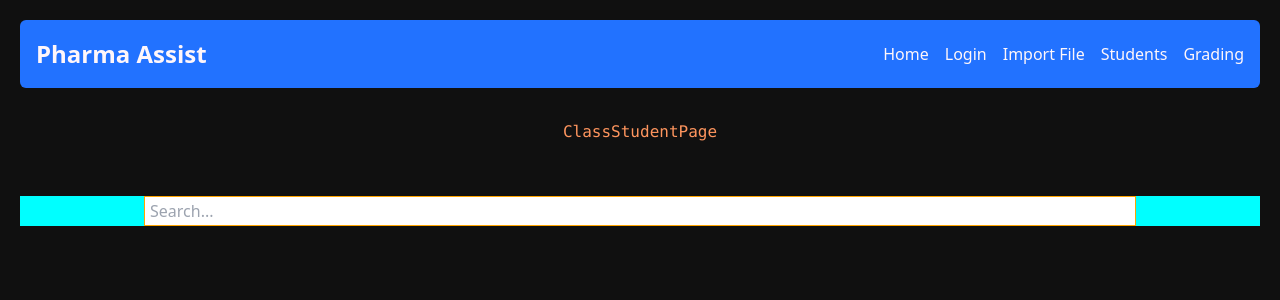
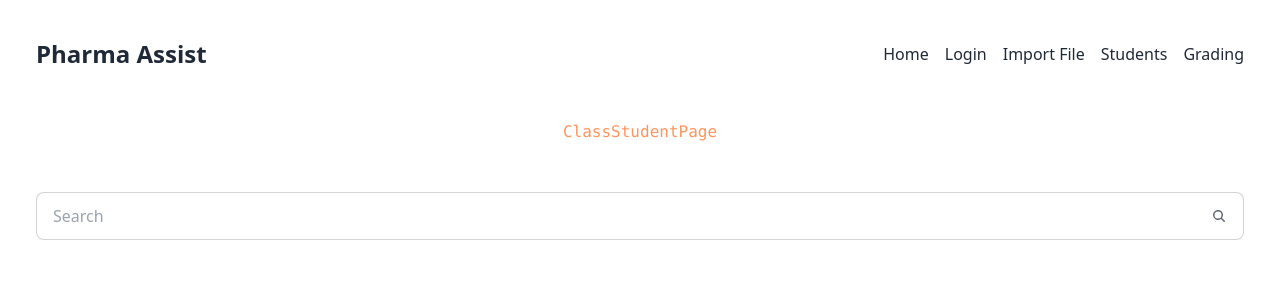
Before and after one commit to JinPlanter/Pharma-Assist, a Next.js app: page /Students in a window 1280 px wide. Shown: the top 300 px of the page. Built offline with nearby package versions, Linux system fonts and the light colour scheme.

Commit message:
changed searchbar styling to use tailwind and daisyui

```diff
--- a/app/Students/[studentid]/page.js
+++ b/app/Students/[studentid]/page.js
@@ -18,6 +18,7 @@ const StudentPage = () => {
         <button onClick={handleGoBack}>Go Back</button>
         <h1> Student Profile</h1>
         <p> render student details next: name, email, graded labs, in progress, ungraded labs</p>
+        <p>pull student details from db</p>
     </div>
   )
 }
--- a/app/Students/components/search-bar.js
+++ b/app/Students/components/search-bar.js
@@ -1,10 +1,12 @@
 import React, {useState, useEffect} from 'react'
-import styles from './search-bar.module.css'
+//import styles from './search-bar.module.css'
+
 import Link from 'next/link';
 
 const SearchBar = ({ data }) => {
     const [searchInput, setSearchInput] = useState('');
     const [searchResults, setSearchResults] = useState([]);
+
 
     useEffect(() => {
         handleSearchInput();
@@ -29,47 +31,59 @@ const SearchBar = ({ data }) => {
                 .filter((val) => val.score > 0)
                 .sort((a, b) => b.score - a.score);
             setSearchResults(results);
-            console.log("search results: ",searchResults);
         }
         else{
             setSearchResults([]);
-
         }
     };
 
 
 
+
+
     return (
-        <div className={styles.container}>
+    <div className="p-4 bg-custom-gray">
+        <label className="input input-bordered flex items-center gap-2">
             <input
-            className = {`${styles.inputBox} "text-black` }
             type="text"
-            placeholder="Search..."
-            value={searchInput}
-            onChange={(event)=> setSearchInput(event.target.value)}
-            />
+            className="grow"
+            placeholder="Search"
+            onChange = {(event) => setSearchInput(event.target.value)} />
+            <svg xmlns="http://www.w3.org/2000/svg" viewBox="0 0 16 16" fill="currentColor" className="w-4 h-4 opacity-70"><path fillRule="evenodd" d="M9.965 11.026a5 5 0 1 1 1.06-1.06l2.755 2.754a.75.75 0 1 1-1.06 1.06l-2.755-2.754ZM10.5 7a3.5 3.5 0 1 1-7 0 3.5 3.5 0 0 1 7 0Z" clipRule="evenodd" /></svg>
+        </label>
+
       {searchResults.length > 0 && (
-            <ul className = {`${styles.searchResults}` }>
+        <div className="bg-custom-green">
+          <table className="table">
+            <thead className="">
+              <tr>
+                <th>Name</th>
+                <th>Class</th>
+                <th>Student ID</th>
+                <th>Actions</th>
+              </tr>
+            </thead>
+            <tbody>
               {searchResults.map((result) => (
-                    <button className={styles.studentDetails} key={result.id} onClick={() => console.log(result)}>
-                    <li className={styles.studentDetails} key={result.id}>
-                        <div>
-                            <p>{result.name}</p>
-                            <p>{result.class}</p>
-                            <p>{result.studentid}</p>
-                            <Link href={`/Students/${result.studentid}`}>
-                                View Profile
+                  <tr className="hover">
+                    <td>{result.name}</td>
+                    <td>{result.class}</td>
+                    <td>{result.studentid}</td>
+                    <td>
+                        <Link
+                        href={`/Students/${result.studentid}`}
+                        className='link link-hover'>
+                            View
                         </Link>
+                    </td>
+                  </tr>
+              ))}
+            </tbody>
+          </table>
         </div>
-                    </li>
-                    </button>
-                ))}
-            </ul>
       )}
     </div>
-
   )
-
 }
 
 export default SearchBar
--- a/app/Students/components/search-bar.module.css
+++ /dev/null
@@ -1,45 +0,0 @@
-
-.container{
-    display: flex;
-    justify-content: center;
-    align-items: center;
-    margin-top: 20px;
-    background-color: aqua;
-    flex-direction: column;
-}
-
-.inputBox{
-    width: 80%;
-    height: 30px;
-    border: 1px solid black;
-    padding: 5px;
-    border-color: orange;
-    color: black;
-}
-
-
-.searchResults{
-    display: flex;
-    flex-direction: column;
-    justify-content: center;
-    align-items: center;
-    background-color: aqua;
-    padding: 10px;
-    border-radius: 5px;
-    border: 1px solid black;
-    border-color: orange;
-    width:80%;
-}
-
-.studentDetails {
-    display: flex;
-    flex-direction: column;
-    justify-content: center;
-    align-items: center;
-    margin-top: 20px;
-    background-color: aqua;
-    border-radius: 5px;
-    border: 1px solid black;
-    border-color: orange;
-    width: 100%;
-}
--- a/app/Students/page.js
+++ b/app/Students/page.js
@@ -6,7 +6,6 @@ import '../globals.css'
 import { useState } from 'react';
 import classA from '../data/classA.json';
 import classB from '../data/classB.json';
-import ClassList from '../components/classList'
 import SearchBar from './components/search-bar';
 
 
@@ -20,8 +19,6 @@ export default function Page() {
         <div>
             <main>
                 <h1>ClassStudentPage</h1>
-                {/*<ClassList  classlist={classA} onStudentClick={handleStudentClick}/>
-                <ClassList  classlist={classB} onStudentClick={handleStudentClick}/> */}
                 <SearchBar data={[...classA,...classB]}/>
 
             </main>
--- a/app/Styles/style.css
+++ b/app/Styles/style.css
@@ -7,7 +7,7 @@
 .classList {
     display: flex;
     flex-direction: column;
-    background-color: theme('colors.custom-black');
+    background-color: theme('colors.custom-lightgreen');
     color: theme('colors.custom-white');
     margin-top: 1rem;
 }
@@ -18,7 +18,7 @@
     border-width: 1px;
     border-radius: 0.375rem;
     cursor: pointer;
-    background-color: theme('colors.custom-neon-blue');
+    background-color: theme('colors.custom-lightgreen');
     text-align: center;
 }
 
@@ -33,7 +33,7 @@
     align-items: center;
     padding: 0.5rem;
     cursor: pointer;
-    background-color: theme('colors.custom-neon-blue');
+    background-color: theme('colors.custom-lightgreen');
 }
 .classListStudent:hover {
     background-color: theme('colors.custom-light-blue');
@@ -62,7 +62,7 @@
     border-radius: 0.375rem;
     cursor: pointer;
     width:100%;
-    background-color: theme('colors.custom-neon-blue');
+    background-color: theme('colors.custom-lightgreen');
 }
 
 .classDropdownOption {
@@ -81,7 +81,7 @@
 .gradingForm {
     display: flex;
     flex-direction: column;
-    background-color: theme('colors.custom-black');
+    background-color: theme('colors.custom-lightgreen');
     color: theme('colors.custom-white');
     margin-top: 1rem;
 }
@@ -100,7 +100,7 @@
     border-width: 1px;
     border-radius: 0.375rem;
     background-color: theme('colors.custom-white');
-    color: theme('colors.custom-black');
+    color: theme('colors.custom-lightgreen');
     width:100%;
 }
 
@@ -108,7 +108,7 @@
     margin-top: 0.25rem;
     margin-right: 0.5rem;
     background-color: theme('colors.custom-white');
-    color: theme('colors.custom-black');
+    color: theme('colors.custom-lightgreen');
 }
 
 .gradingFormTextArea {
@@ -116,7 +116,7 @@
     border-width: 1px;
     border-radius: 0.375rem;
     background-color: theme('colors.custom-white');
-    color: theme('colors.custom-black');
+    color: theme('colors.custom-lightgreen');
     width:100%;
     height: 2.5rem;
     resize: vertical;
@@ -136,14 +136,14 @@
     transition-duration: 100ms;
 }
 .gradingFormSubmit:hover {
-    background-color: theme('colors.custom-neon-blue');
+    background-color: theme('colors.custom-lightgreen');
 }
 
 
 /*Styles for navigation component*/
 
 .navigation {
-    background-color: theme('colors.custom-neon-blue');
+    background-color: theme('colors.custom-lightgreen');
     color: theme('colors.custom-white');
     padding: 1rem;
     margin-top: 1rem;
@@ -165,7 +165,7 @@
     z-index: 50;
     border-radius: 0.375rem;
     border-color: theme('colors.custom-white');
-    background-color: theme('colors.custom-neon-blue');
+    background-color: theme('colors.custom-lightgreen');
 }
 .navigationDrawerUl{
     padding: 0.5rem;
@@ -176,7 +176,7 @@
     margin: 0.25rem;
 }
 .navigationDrawerLink:hover {
-    color: theme('colors.custom-orange');
+    color: theme('colors.custom-mint');
     font-weight: 600;
 }
 .navigationDrawerLink {
--- a/app/globals.css
+++ b/app/globals.css
@@ -2,24 +2,26 @@
 @tailwind components;
 @tailwind utilities;
 
-
+/*
 :root {
   --foreground-rgb: 0, 0, 0;
   --background-start-rgb: 214, 219, 220;
   --background-end-rgb: 255, 255, 255;
 }
 
-@media (prefers-color-scheme: dark) {
+@media (prefers-color-scheme: light) {
   :root {
     --foreground-rgb: 255, 255, 255;
     --background-start-rgb: 0, 0, 0;
     --background-end-rgb: 0, 0, 0;
   }
 }
+*/
+
 
 
 body {
-  background-color: theme('colors.custom-black');
+  background-color: theme('colors.custom-lightgreen');
   color: theme('colors.custom-white');
   align-items: center;
   justify-content: center;
@@ -61,7 +63,7 @@ p {
 .classList {
   display: flex;
   flex-direction: column;
-  background-color: theme('colors.custom-black');
+  background-color: theme('colors.custom-lightgreen');
   color: theme('colors.custom-white');
   margin-top: 1rem;
 }
@@ -72,7 +74,7 @@ p {
   border-width: 1px;
   border-radius: 0.375rem;
   cursor: pointer;
-  background-color: theme('colors.custom-neon-blue');
+  background-color: theme('colors.custom-lightgreen');
   text-align: center;
 }
 
@@ -87,7 +89,7 @@ p {
   align-items: center;
   padding: 0.5rem;
   cursor: pointer;
-  background-color: theme('colors.custom-neon-blue');
+  background-color: theme('colors.custom-lightgreen');
 }
 
 .classListStudent:hover {
@@ -116,7 +118,7 @@ p {
   border-radius: 0.375rem;
   cursor: pointer;
   width: 100%;
-  background-color: theme('colors.custom-neon-blue');
+  background-color: theme('colors.custom-lightgreen');
 }
 
 .classDropdownOption {
@@ -135,7 +137,7 @@ p {
 .gradingForm {
   display: flex;
   flex-direction: column;
-  background-color: theme('colors.custom-black');
+  background-color: theme('colors.custom-lightgreen');
   color: theme('colors.custom-white');
   margin-top: 1rem;
 }
@@ -154,7 +156,7 @@ p {
   border-width: 1px;
   border-radius: 0.375rem;
   background-color: theme('colors.custom-white');
-  color: theme('colors.custom-black');
+  color: theme('colors.custom-lightgreen');
   width: 100%;
 }
 
@@ -162,7 +164,7 @@ p {
   margin-top: 0.25rem;
   margin-right: 0.5rem;
   background-color: theme('colors.custom-white');
-  color: theme('colors.custom-black');
+  color: theme('colors.custom-lightgreen');
 }
 
 .gradingFormTextArea {
@@ -170,7 +172,7 @@ p {
   border-width: 1px;
   border-radius: 0.375rem;
   background-color: theme('colors.custom-white');
-  color: theme('colors.custom-black');
+  color: theme('colors.custom-lightgreen');
   width: 100%;
   height: 2.5rem;
   resize: vertical;
@@ -191,13 +193,13 @@ p {
 }
 
 .gradingFormSubmit:hover {
-  background-color: theme('colors.custom-neon-blue');
+  background-color: theme('colors.custom-lightgreen');
 }
 
 
 /*Styles for navigation component*/
 .navigation {
-  background-color: theme('colors.custom-neon-blue');
+  background-color: theme('colors.custom-lightgreen');
   color: theme('colors.custom-white');
   padding: 1rem;
   margin-top: 1rem;
@@ -220,7 +222,7 @@ p {
   z-index: 50;
   border-radius: 0.375rem;
   border-color: theme('colors.custom-white');
-  background-color: theme('colors.custom-neon-blue');
+  background-color: theme('colors.custom-lightgreen');
 }
 
 .navigationDrawerUl {
@@ -234,7 +236,7 @@ p {
 }
 
 .navigationDrawerLink:hover {
-  color: theme('colors.custom-orange');
+  color: theme('colors.custom-mint');
   font-weight: 600;
 }
 
--- a/package.json
+++ b/package.json
@@ -22,6 +22,7 @@
   },
   "devDependencies": {
     "autoprefixer": "^10.0.1",
+    "daisyui": "^4.7.2",
     "eslint": "^8",
     "eslint-config-next": "14.0.3",
     "postcss": "^8",
--- a/tailwind.config.js
+++ b/tailwind.config.js
@@ -1,32 +1,24 @@
 /** @type {import('tailwindcss').Config} */
 module.exports = {
-  content: [
-    './pages/**/*.{js,ts,jsx,tsx,mdx}',
-    './components/**/*.{js,ts,jsx,tsx,mdx}',
-    './app/**/*.{js,ts,jsx,tsx,mdx}',
-    './Styles/**/*.{css,scss,sass}'
-  ],
+  content: ['./pages/**/*.{js,ts,jsx,tsx,mdx}', './components/**/*.{js,ts,jsx,tsx,mdx}', './app/**/*.{js,ts,jsx,tsx,mdx}', './Styles/**/*.{css,scss,sass}'],
   theme: {
     extend: {
       backgroundImage: {
         'gradient-radial': 'radial-gradient(var(--tw-gradient-stops))',
-        'gradient-conic':
-          'conic-gradient(from 180deg at 50% 50%, var(--tw-gradient-stops))',
+        'gradient-conic': 'conic-gradient(from 180deg at 50% 50%, var(--tw-gradient-stops))'
       },
-
       colors: {
-        'custom-black': '#101010',
         'custom-blue': '#0072b2',
-        'custom-white': '#fff6fa',
-        'custom-neon-blue': '#2272FF',
-        'custom-orange': '#e69f00',
+        'custom-white': 'faf3dd',
+        'custom-lightgreen': '68b0ab',
+        'custom-mint': '#bee3db',
         'custom-light-blue': '#56b4e9',
-        'custom-green': '#009e73',
+        'custom-green': '#08605F',
         'custom-yellow': '#f0e442',
-        'custom-light-gray':'#cecece',
-
-      },
-    },
+        'custom-light-gray': '#cecece',
+        'custom-gray':'b0c1c3',
+      }
+    }
   },
-  plugins: [],
-}
+  plugins: [require("daisyui")]
+};
```
Also changed, not shown: 1 other file (tests, documents, lock files or other folders). Lines whose indentation alone changed are shown as unchanged.
